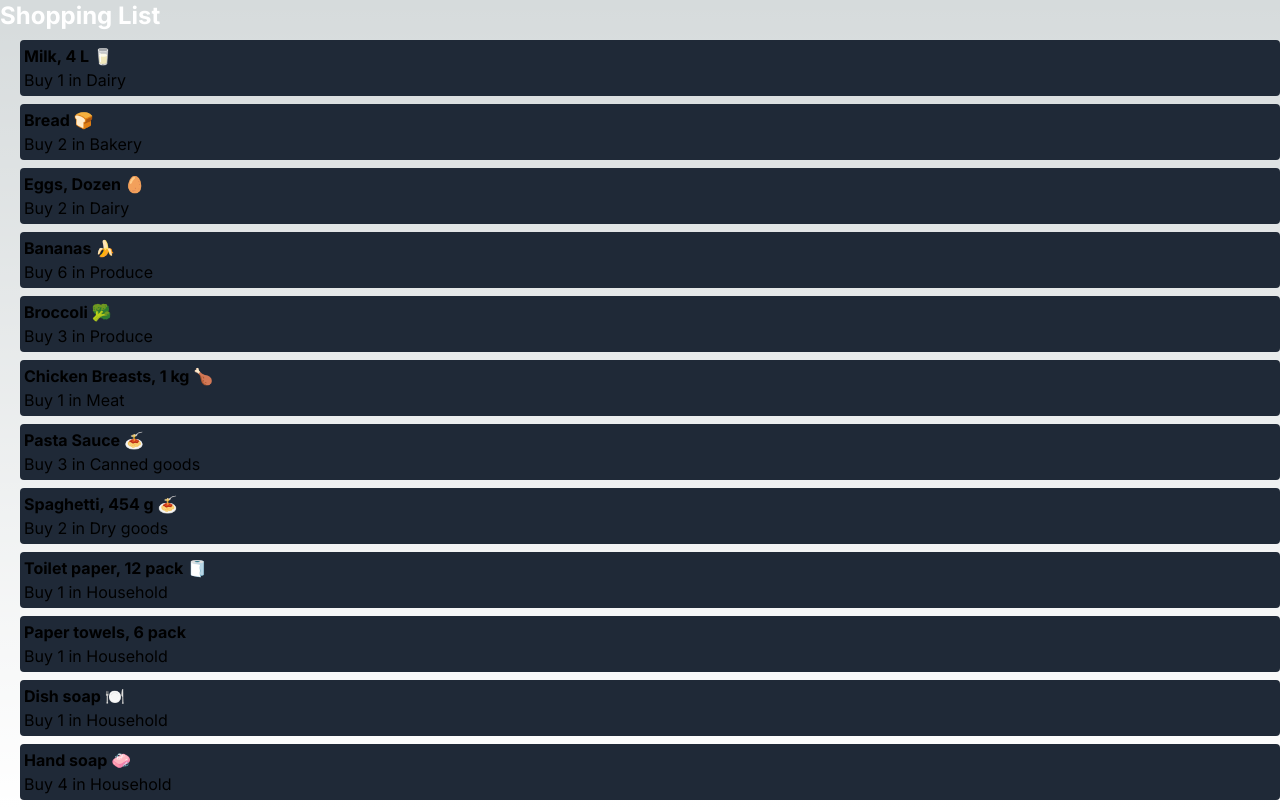
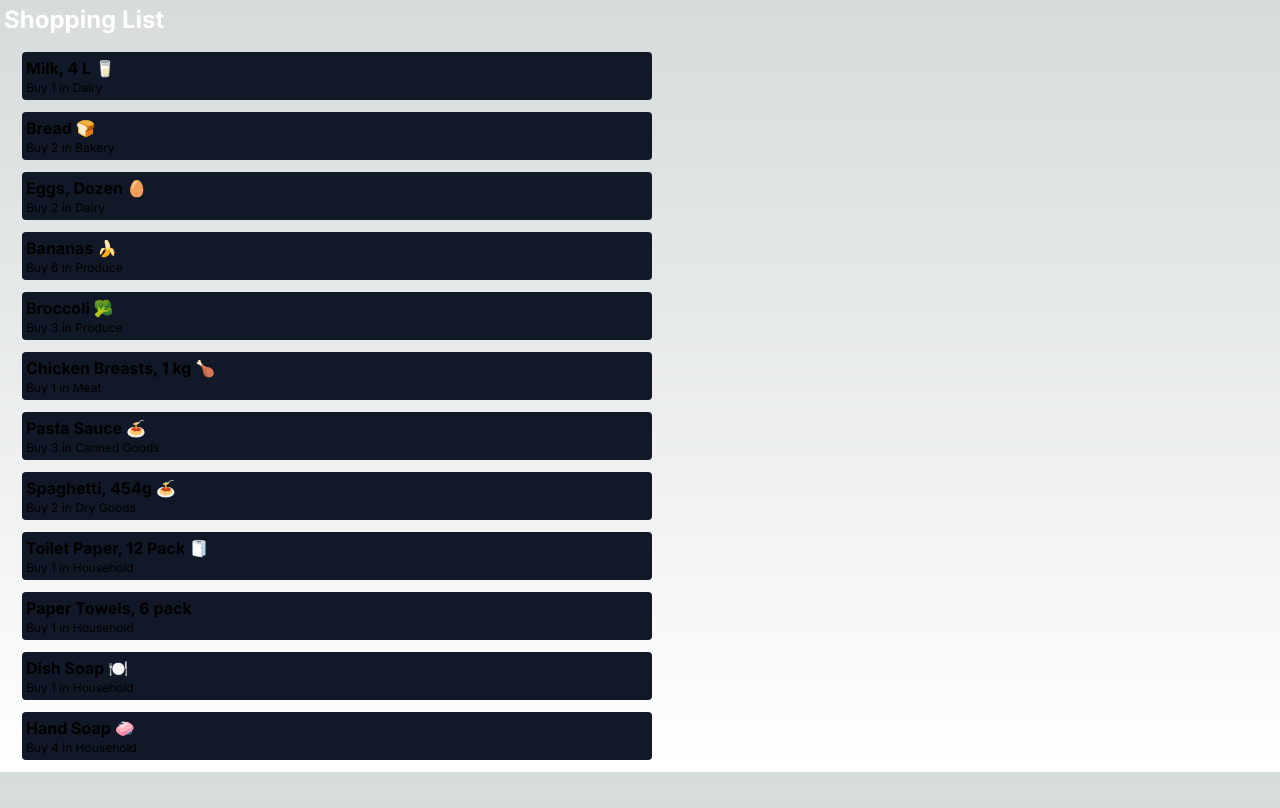
Before and after one commit to JHNSTVN/cprg306-assignments, a Next.js app: page /week-3 in a window 1280 px wide. Built offline with nearby package versions, Linux system fonts and the light colour scheme.

Commit message:
Week 3 Assignment

```diff
--- a/app/page.js
+++ b/app/page.js
@@ -2,16 +2,16 @@ import Link from 'next/link';
 
 const Home = () => {
   return (
-    <div>
-      <h1 className="text-2xl mb-4">CPRG 306: Web Development 2 - Assignments</h1>
-      <div>
+    <div className="flex flex-col items-center">
+      <h1 className="text-2xl text-center p-5 my-4">CPRG 306: Web Development 2 - Assignments</h1>
+      <div className="w-64">
         <Link href="/week-2">
-          <button className="bg-blue-500 hover:bg-blue-700 text-white font-bold py-2 px-4 rounded mb-4">Week-2 Page 2</button>
+          <button className="w-full h-12 bg-blue-950 hover:bg-blue-700 text-white font-bold py-2 px-4 rounded mb-5">Week-2 Page 2</button>
         </Link>
       </div>
-      <div>
+      <div className="w-64">
         <Link href="/week-3">
-          <button className="bg-blue-500 hover:bg-blue-700 text-white font-bold py-2 px-4 rounded mb-4">Week-3 Shopping list</button>
+          <button className="w-full h-12 bg-blue-950 hover:bg-blue-700 text-white font-bold py-2 px-4 rounded mb-5">Week-3 Shopping list</button>
         </Link>
       </div>
     </div>
--- a/app/week-2/page.js
+++ b/app/week-2/page.js
@@ -3,7 +3,7 @@ import StudentInfo from './student-info';
 const Page = () => {
   return (
     <div>
-      <h1>Week-2 Page 2</h1>
+      <h1 className="bg-blue-950 text-3xl font-bold text-center p-5">Week-2</h1>
       <StudentInfo />
     </div>
   );
--- a/app/week-2/student-info.js
+++ b/app/week-2/student-info.js
@@ -2,9 +2,9 @@ import Link from 'next/link';
 
 const StudentInfo = () => {
   return (
-    <div>
-      <h1>Johan Nunez</h1>
-      <Link href="https://github.com/JHNSTVN/cprg306-assignments">Johan's Repo</Link>
+    <div className="flex flex-col items-center">
+      <h1 className="text-xl font-semibold p-5">Johan Nunez</h1>
+      <Link className="w-64 h-12 bg-blue-950 hover:bg-blue-900 text-white font-bold py-3 rounded text-center" href="https://github.com/JHNSTVN/cprg306-assignments">MY GITHUB</Link>
     </div>
   );
 };
--- a/app/week-3/Item.js
+++ b/app/week-3/Item.js
@@ -1,8 +1,8 @@
 const Item = ({ name, quantity, category }) => {
     return (
-        <div className="bg-gray-800 rounded my-2 p-1">
+      <div className="bg-gray-900 rounded my-3 p-1 w-1/2 ml-0.5 ">
         <div className="font-bold">{name}</div>
-        <div className="font-xs">Buy {quantity} in {category}</div>
+        <div className="text-xs">Buy {quantity} in {category}</div>
       </div>
     );
   };
--- a/app/week-3/item-list.js
+++ b/app/week-3/item-list.js
@@ -35,30 +35,30 @@ const ItemList = () => {
     {
       name: "Pasta Sauce 🍝",
       quantity: 3,
-      category: "Canned goods",
+      category: "Canned Goods",
     },
     {
-      name: "Spaghetti, 454 g 🍝",
+      name: "Spaghetti, 454g 🍝",
       quantity: 2,
-      category: "Dry goods",
+      category: "Dry Goods",
     },
     {
-      name: "Toilet paper, 12 pack 🧻",
+      name: "Toilet Paper, 12 Pack 🧻",
       quantity: 1,
       category: "Household",
     },
     {
-      name: "Paper towels, 6 pack",
+      name: "Paper Towels, 6 pack",
       quantity: 1,
       category: "Household",
     },
     {
-      name: "Dish soap 🍽️",
+      name: "Dish Soap 🍽️",
       quantity: 1,
       category: "Household",
     },
     {
-      name: "Hand soap 🧼",
+      name: "Hand Soap 🧼",
       quantity: 4,
       category: "Household",
     },
--- a/app/week-3/page.js
+++ b/app/week-3/page.js
@@ -2,8 +2,8 @@ import ItemList from './item-list';
 
 const Page = () => {
   return (
-    <main>
-      <h1 className="text-2xl text-white font-bold mb-2">Shopping List</h1>
+    <main className="bg-grey-900">
+      <h1 className="text-2xl text-white font-bold p-1">Shopping List</h1>
       <ItemList/>
     </main>
   );
```
